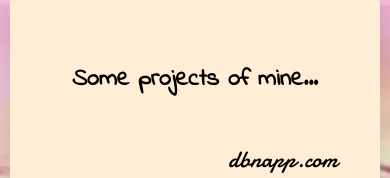
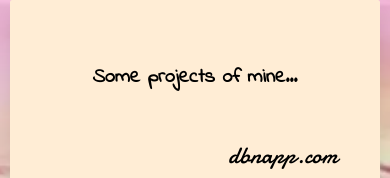
Before and after one commit to dbnapp/dbnapp.github.io, a React (Vite) app: page /projects in a window 390 px wide. Shown: the top 178 px of the page. Built offline with nearby package versions, Linux system fonts and the light colour scheme.

Commit message:
fix small screen font

```diff
--- a/src/components/Projects/index.tsx
+++ b/src/components/Projects/index.tsx
@@ -14,7 +14,7 @@ export const Projects = () => {
   return (
     <div className="snap-center my-56 w-[95%] lg:w-[70rem]">
       <div className="flex flex-col gap-4 items-center bg-orange-100 md:mx-24 px-12 py-16 rounded-sm shadow-lg">
-        <div className="font-[IndieFlower] font-bold text-2xl sm:text-3xl md:text-4xl lg:text-5xl pb-8">
+        <div className="font-[IndieFlower] font-bold text-xl sm:text-3xl md:text-4xl lg:text-5xl pb-8">
           Some projects of mine...
         </div>
         {projects.map((project, index) => (
--- a/src/components/Sounds/index.tsx
+++ b/src/components/Sounds/index.tsx
@@ -22,7 +22,7 @@ export const Sounds = () => {
   const setMusicAtom = useSetAtom(musicAtom);
 
   // using a render delay so the page loads faster before loading music
-  const render = useRenderDelay(1000);
+  const render = useRenderDelay(2000);
   return (
     render && (
       <div className="fixed">
```
